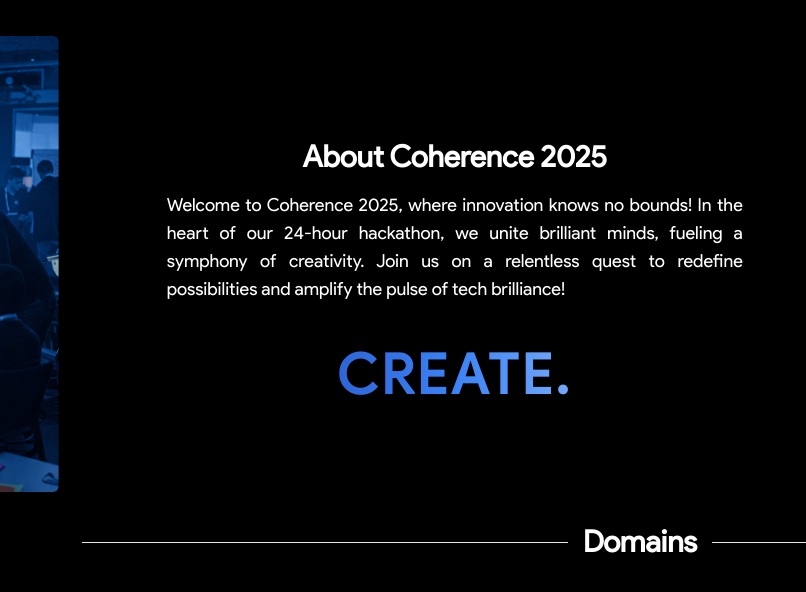
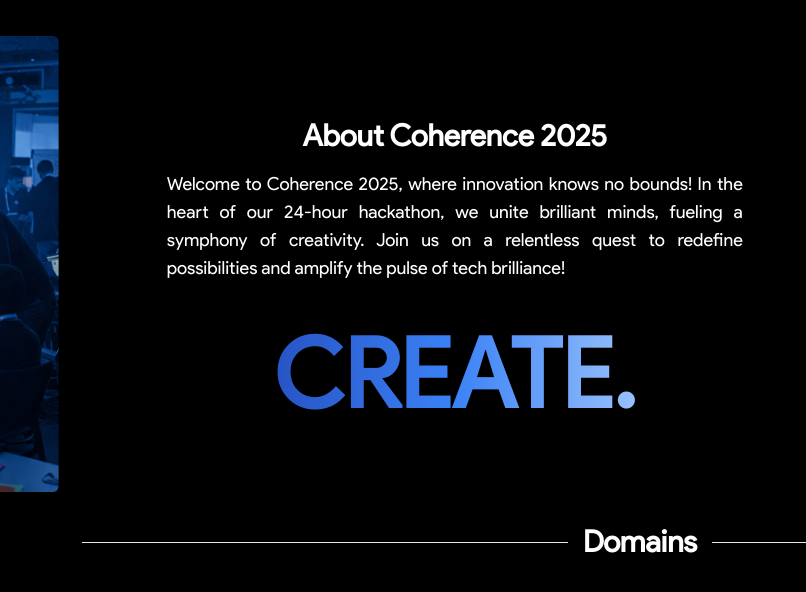
Before and after one commit to ChxitanyaR7/Coherence-25, a React (Create React App) app: page / in a window 1280 px wide. Shown: the part 796-1388 px from the top of the page, without its empty margins (0-806 px from the left). Built offline with nearby package versions, Linux system fonts and the light colour scheme.

Commit message:
Update RotatingTagline.css

```diff
--- a/src/components/style/RotatingTagline.css
+++ b/src/components/style/RotatingTagline.css
@@ -1,6 +1,5 @@
 .rotating-tagline-container {
-  font-size: 55px;
-  letter-spacing: 4px;
+  padding: 0 10px;
   }
 
   .tagline-item {
```
